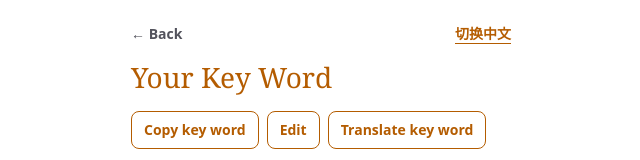
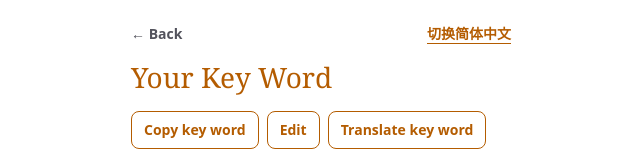
Before and after one commit to bvlsu1701crypto/resale-compare-demo, a Next.js app: page /detail in a window 1280 px wide. Shown: the top 160 px of the page, without its empty margins (319-959 px from the left). Built offline with nearby package versions, Linux system fonts and the light colour scheme.

Commit message:
Change label to 切换简体中文

```diff
--- a/app/detail/page.tsx
+++ b/app/detail/page.tsx
@@ -35,7 +35,7 @@ export default function DetailPage() {
   const text = useSearchStore((s) => s.text);
   const imageFile = useSearchStore((s) => s.imageFile);
 
-  const langSwitchLabel = lang === "en" ? "切换中文" : "Change to English";
+  const langSwitchLabel = lang === "en" ? "切换简体中文" : "Change to English";
   const loading = useSearchStore((s) => s.loading);
   const err = useSearchStore((s) => s.err);
   const chips = useSearchStore((s) => s.chips);
--- a/app/text.ts
+++ b/app/text.ts
@@ -6,7 +6,7 @@ export const TEXT: Record<Lang, Record<string, string>> = {
     placeholder: "Describe the bag (optional), e.g. coach bag with C buckle",
     upload: "Upload image",
     search: "Search",
-    switchTo: "切换中文",
+    switchTo: "切换简体中文",
   },
   zh: {
     title: "PreloveFinder",
```
